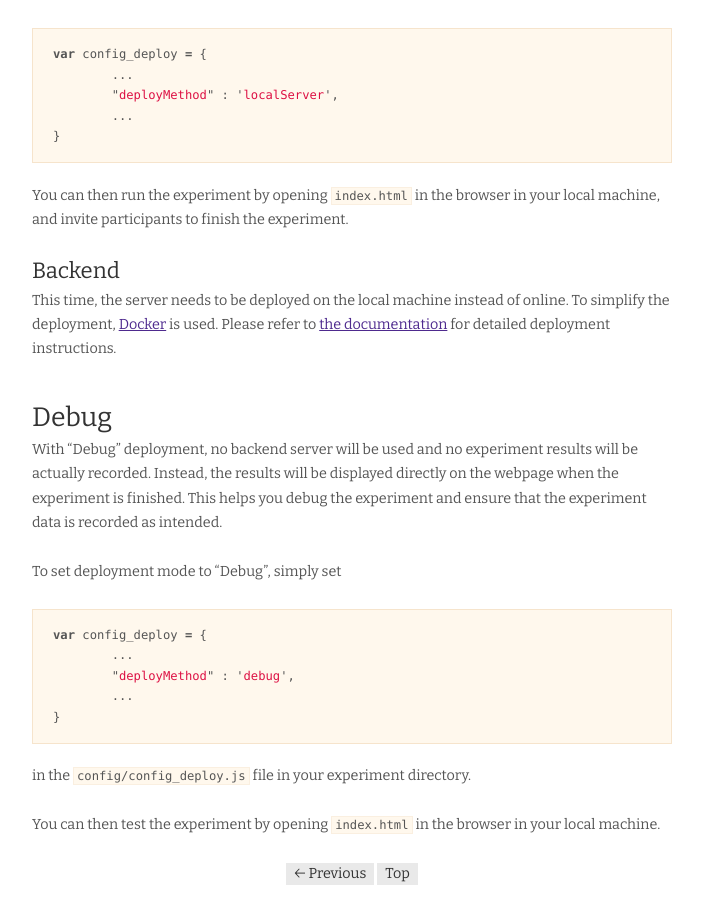
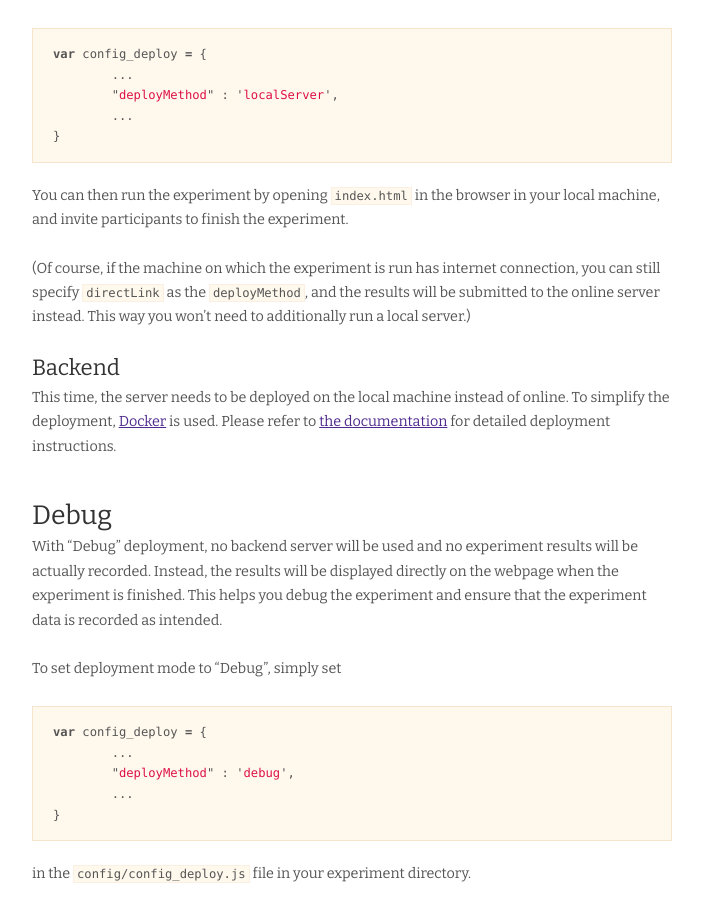
Before and after one commit to magpie-ea/magpie-site, a Jekyll site: the page built from getting-started/deployment.markdown, in a window 1280 px wide and 900 px high, scrolled down 2431 px. Shown: the whole window, without its empty margins (138-841 px from the left). Built offline with Jekyll 4.4.1, drawn with Linux system fonts in a browser that asks for light colours; nearby versions of some CDN libraries; some of the changed text lies outside the part shown.

Commit message:
Update getting-starting/deployment

````diff
--- a/getting-started/deployment.markdown
+++ b/getting-started/deployment.markdown
@@ -41,7 +41,7 @@ To deploy an experiment via Github Pages:
 <!--- Make sure that the entry point of the experiment is named `index.html`. Otherwise Github Pages will not be able to serve the experiment correctly. -->
 
 #### Crowdsourcing (MTurk, Prolific) or direct link?
-You might post the experiment via [Amazon Mechanical Turk](https://www.mturk.com/), [Prolific](https://www.prolific.ac/), or by directly sending the link to the participants. Please change the `config/config_deploy.js` in the experiment directory accordingly:
+You might post the experiment via [Amazon Mechanical Turk](https://www.mturk.com/), [Prolific](https://www.prolific.ac/), or by directly sending the link to the participants. Please change the `config/config_deploy.js` in the experiment directory accordingly, and then push the changes via git:
 
 ```javascript
 var config_deploy = {
@@ -77,6 +77,9 @@ var config_deploy = {
 ```
 
 You can then run the experiment by opening `index.html` in the browser in your local machine, and invite participants to finish the experiment.
+
+(Of course, if the machine on which the experiment is run has internet connection, you can still specify `directLink` as the `deployMethod`, and the results will be submitted to the online server instead. This way you won't need to additionally run a local server.)
+
 ### Backend
 This time, the server needs to be deployed on the local machine instead of online. To simplify the deployment, [Docker](https://www.docker.com/) is used. Please refer to [the documentation](https://b-a-b-e.github.io/babe_site/docs/deployment.html#local-server-deployment-instructions-with-docker) for detailed deployment instructions.
 
````
